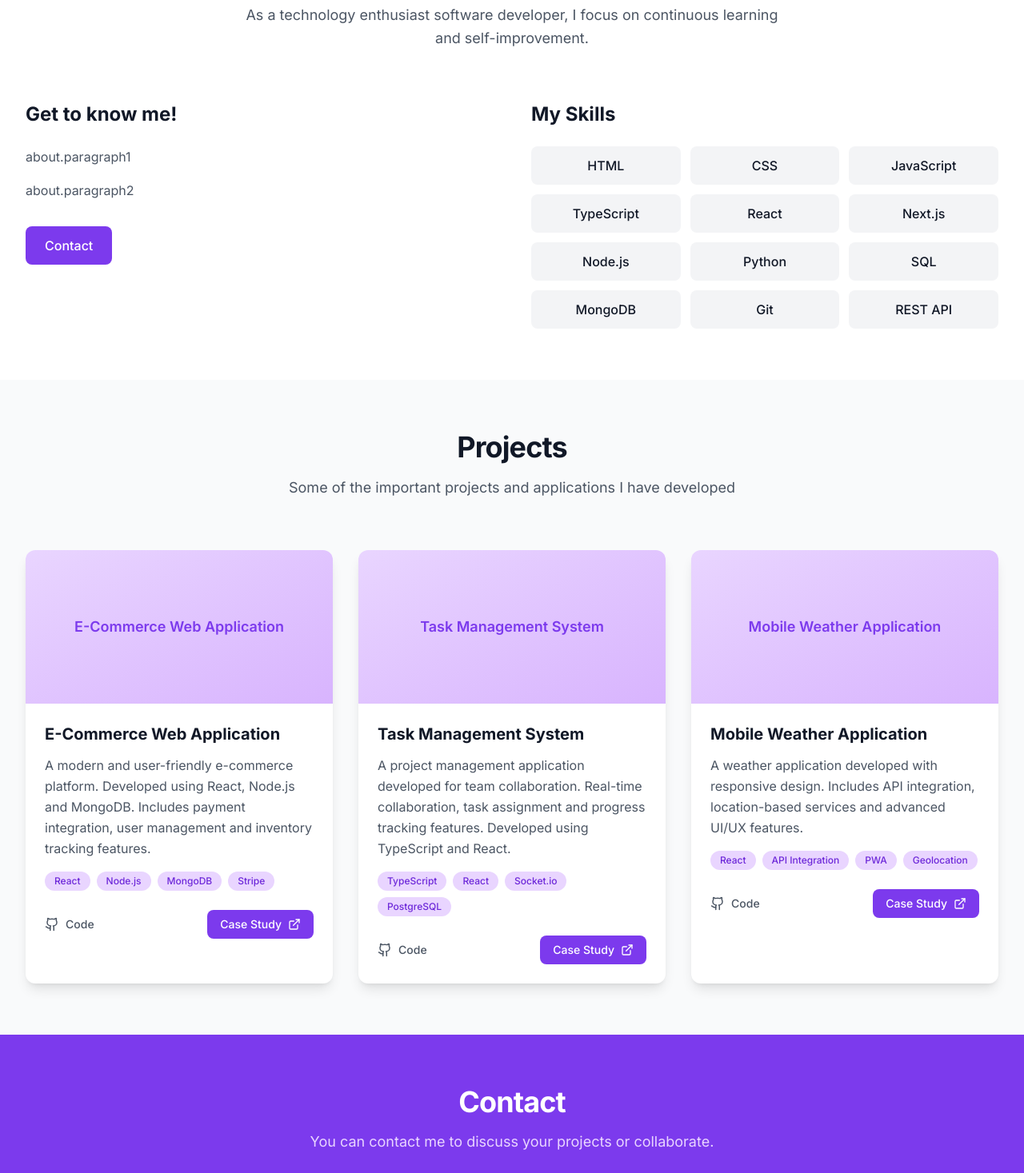
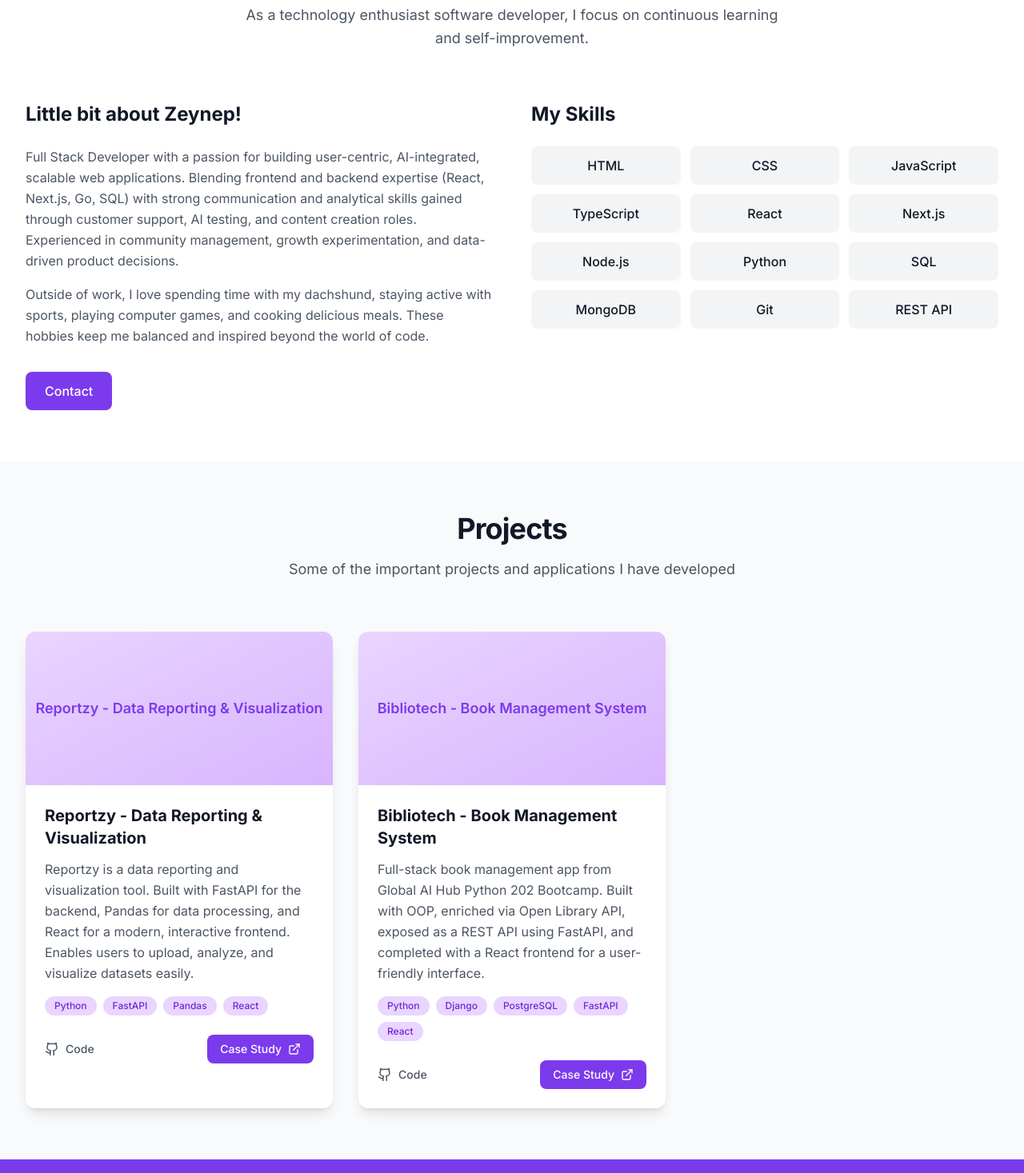
Before and after one commit to zeynepsalmaz/Zeynep-Portfolio, a Next.js app in the folder apps/site/: page /en in a window 1280 px wide. Shown: the part 916-2383 px from the top of the page at 80% size. Built offline with nearby package versions, Linux system fonts and the light colour scheme.

Commit message:
✨ Update project details and descriptions in Projects component and localization files

```diff
--- a/apps/site/components/Projects.tsx
+++ b/apps/site/components/Projects.tsx
@@ -11,24 +11,19 @@ export default function Projects() {
   const projects = [
     {
       id: 1,
-      image: '/images/project-ecommerce.jpg',
-      technologies: ['React', 'Node.js', 'MongoDB', 'Stripe'],
-      githubUrl: 'https://github.com/zeynepsalmaz/ecommerce-app',
-      liveUrl: 'https://ecommerce-demo.zeynepsalmaz.dev',
+      image: '/images/project-reportzy.jpg', // Add an image if available
+      technologies: ['Python', 'FastAPI', 'Pandas', 'React'],
+      githubUrl: 'https://github.com/zeynepsalmaz/Reportzy',
+      liveUrl: '', // Add live URL if available
+      description: 'Reportzy is a data reporting and visualization tool. Built with FastAPI for the backend, Pandas for data processing, and React for a modern, interactive frontend. Enables users to upload, analyze, and visualize datasets easily.',
     },
     {
       id: 2,
-      image: '/images/project-taskmanager.jpg',
-      technologies: ['TypeScript', 'React', 'Socket.io', 'PostgreSQL'],
-      githubUrl: 'https://github.com/zeynepsalmaz/task-manager',
-      liveUrl: 'https://taskmanager-demo.zeynepsalmaz.dev',
-    },
-    {
-      id: 3,
-      image: '/images/project-weather.jpg',
-      technologies: ['React', 'API Integration', 'PWA', 'Geolocation'],
-      githubUrl: 'https://github.com/zeynepsalmaz/weather-app',
-      liveUrl: 'https://weather-demo.zeynepsalmaz.dev',
+      image: '/images/project-bibliotech.jpg', // Add an image if available
+      technologies: ['Python', 'Django', 'PostgreSQL', 'FastAPI', 'React'],
+      githubUrl: 'https://github.com/zeynepsalmaz/Bibliotech',
+      liveUrl: '', // Add live URL if available
+      description: 'Full-stack book management app from Global AI Hub Python 202 Bootcamp. Built with OOP, enriched via Open Library API, exposed as a REST API using FastAPI, and completed with a React frontend for a user-friendly interface.',
     },
   ]
 
@@ -73,7 +68,7 @@ export default function Projects() {
                   {t(`project${project.id}.title`)}
                 </h3>
                 <p className="text-gray-600 mb-4 leading-relaxed">
-                  {t(`project${project.id}.description`)}
+                  {project.description ? project.description : t(`project${project.id}.description`)}
                 </p>
 
                 {/* Technologies */}
--- a/apps/site/messages/en.json
+++ b/apps/site/messages/en.json
@@ -14,11 +14,11 @@
     "scrollDown": "Scroll down"
   },
   "about": {
-    "title": "About Me",
+  "title": "About Me",
+  "getToKnow": "Little bit about Zeynep!",
     "subtitle": "As a technology enthusiast software developer, I focus on continuous learning and self-improvement.",
-    "getToKnow": "Get to know me!",
-    "paragraph1": "Hello! I'm <strong>Zeynep Salmaz</strong> and I'm a <strong>Software Developer</strong>. I have worked on various projects, provided consulting for startups, and collaborated with talented people to develop <strong>digital products</strong> for both business and consumer use.",
-    "paragraph2": "I'm passionate about technology and software development. Over the years, I have used hundreds of web and mobile applications in different industries. Feel free to <strong>contact</strong> me.",
+    "paragraph1": "Full Stack Developer with a passion for building user-centric, AI-integrated, scalable web applications. Blending frontend and backend expertise (React, Next.js, Go, SQL) with strong communication and analytical skills gained through customer support, AI testing, and content creation roles. Experienced in community management, growth experimentation, and data-driven product decisions.",
+  "paragraph2": "Outside of work, I love spending time with my dachshund, staying active with sports, playing computer games, and cooking delicious meals. These hobbies keep me balanced and inspired beyond the world of code.",
     "skillsTitle": "My Skills",
     "contactButton": "Contact"
   },
@@ -26,16 +26,12 @@
     "title": "Projects",
     "subtitle": "Some of the important projects and applications I have developed",
     "project1": {
-      "title": "E-Commerce Web Application",
-      "description": "A modern and user-friendly e-commerce platform. Developed using React, Node.js and MongoDB. Includes payment integration, user management and inventory tracking features."
+      "title": "Reportzy - Data Reporting & Visualization",
+      "description": "Reportzy is a platform for uploading, analyzing, and visualizing data. Built with FastAPI for the backend, Pandas for data processing, and React for a modern interface. Users can easily upload and analyze datasets."
     },
     "project2": {
-      "title": "Task Management System",
-      "description": "A project management application developed for team collaboration. Real-time collaboration, task assignment and progress tracking features. Developed using TypeScript and React."
-    },
-    "project3": {
-      "title": "Mobile Weather Application",
-      "description": "A weather application developed with responsive design. Includes API integration, location-based services and advanced UI/UX features."
+      "title": "Bibliotech - Book Management System",
+      "description": "A full-stack book management app from Global AI Hub Python 202 Bootcamp. Designed with OOP, enriched via Open Library API, exposed as a REST API using FastAPI, and completed with a React frontend for a user-friendly interface."
     },
     "caseStudy": "Case Study"
   },
--- a/apps/site/messages/tr.json
+++ b/apps/site/messages/tr.json
@@ -16,26 +16,22 @@
   "about": {
     "title": "Hakkımda",
     "subtitle": "Teknoloji tutkunu bir yazılım geliştiricisi olarak, sürekli öğrenmeye ve kendimi geliştirmeye odaklanıyorum.",
-    "getToKnow": "Beni Tanıyın!",
-    "paragraph1": "Merhaba! Ben <strong>Zeynep Salmaz</strong> ve bir <strong>Yazılım Geliştiricisiyim</strong>. Çeşitli projelerde çalışarak, startup'lar için danışmanlık yaparak ve yetenekli insanlarla işbirliği yaparak hem işletme hem de tüketici kullanımı için <strong>dijital ürünler</strong> geliştirdim.",
-    "paragraph2": "Teknoloji ve yazılım geliştirme konusunda tutkulu biriyim. Yıllar boyunca, farklı sektörlerde yüzlerce web ve mobil uygulama kullandım. Benimle <strong>iletişime geçmekten</strong> çekinmeyin.",
-    "skillsTitle": "Yeteneklerim",
+  "getToKnow": "Zeynep hakkında kısa bir not!",
+  "paragraph1": "Kullanıcı odaklı, yapay zeka entegreli ve ölçeklenebilir web uygulamaları geliştirmeye tutkulu bir Full Stack Developer’ım. Frontend ve backend uzmanlığımı (React, Next.js, Go, SQL) müşteri desteği, yapay zeka testleri ve içerik üretimi gibi alanlarda kazandığım güçlü iletişim ve analitik becerilerle birleştiriyorum. Topluluk yönetimi, büyüme denemeleri ve veri odaklı ürün kararlarında deneyimliyim.",
+  "paragraph2": "İş dışında dachshund cinsi köpeğimle vakit geçirmeyi, spor yapmayı, bilgisayar oyunları oynamayı ve lezzetli yemekler yapmayı seviyorum. Bu hobiler, kod dünyasının ötesinde bana denge ve ilham veriyor.",
+  "skillsTitle": "Yeteneklerim",
     "contactButton": "İletişim"
   },
   "projects": {
     "title": "Projeler",
     "subtitle": "Geliştirdiğim bazı önemli projeler ve uygulamalar",
     "project1": {
-      "title": "E-Ticaret Web Uygulaması",
-      "description": "Modern ve kullanıcı dostu bir e-ticaret platformu. React, Node.js ve MongoDB kullanılarak geliştirildi. Ödeme entegrasyonu, kullanıcı yönetimi ve envanter takibi özellikleri içeriyor."
+      "title": "Reportzy - Veri Raporlama ve Görselleştirme",
+      "description": "Reportzy, veri yükleme, analiz ve görselleştirme imkanı sunan bir platformdur. FastAPI ile backend, Pandas ile veri işleme ve React ile modern bir arayüz sunar. Kullanıcılar kolayca veri setlerini yükleyip analiz edebilir."
     },
     "project2": {
-      "title": "Görev Yönetim Sistemi",
-      "description": "Takım çalışması için geliştirilmiş bir proje yönetim uygulaması. Real-time işbirliği, görev atama ve ilerleme takibi özellikleri. TypeScript ve React kullanılarak geliştirildi."
-    },
-    "project3": {
-      "title": "Mobil Hava Durumu Uygulaması",
-      "description": "Responsive tasarım ile geliştirilen hava durumu uygulaması. API entegrasyonu, konum tabanlı hizmetler ve gelişmiş UI/UX özellikleri içeriyor."
+      "title": "Bibliotech - Kitap Yönetim Sistemi",
+      "description": "Global AI Hub Python 202 Bootcamp kapsamında geliştirilen full-stack kitap yönetim uygulaması. OOP ile tasarlandı, Open Library API ile zenginleştirildi, FastAPI ile REST API olarak sunuldu ve React frontend ile tamamlandı."
     },
     "caseStudy": "Detayları Gör"
   },
```
